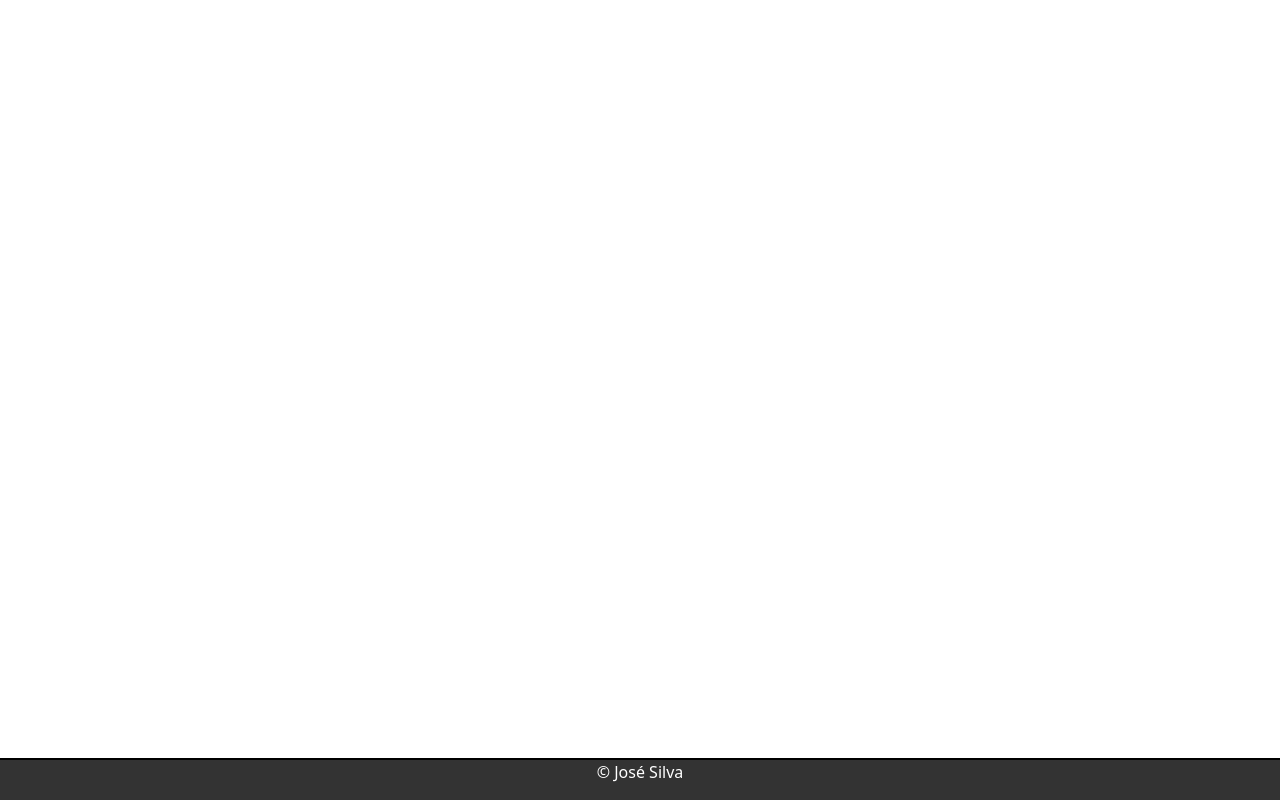
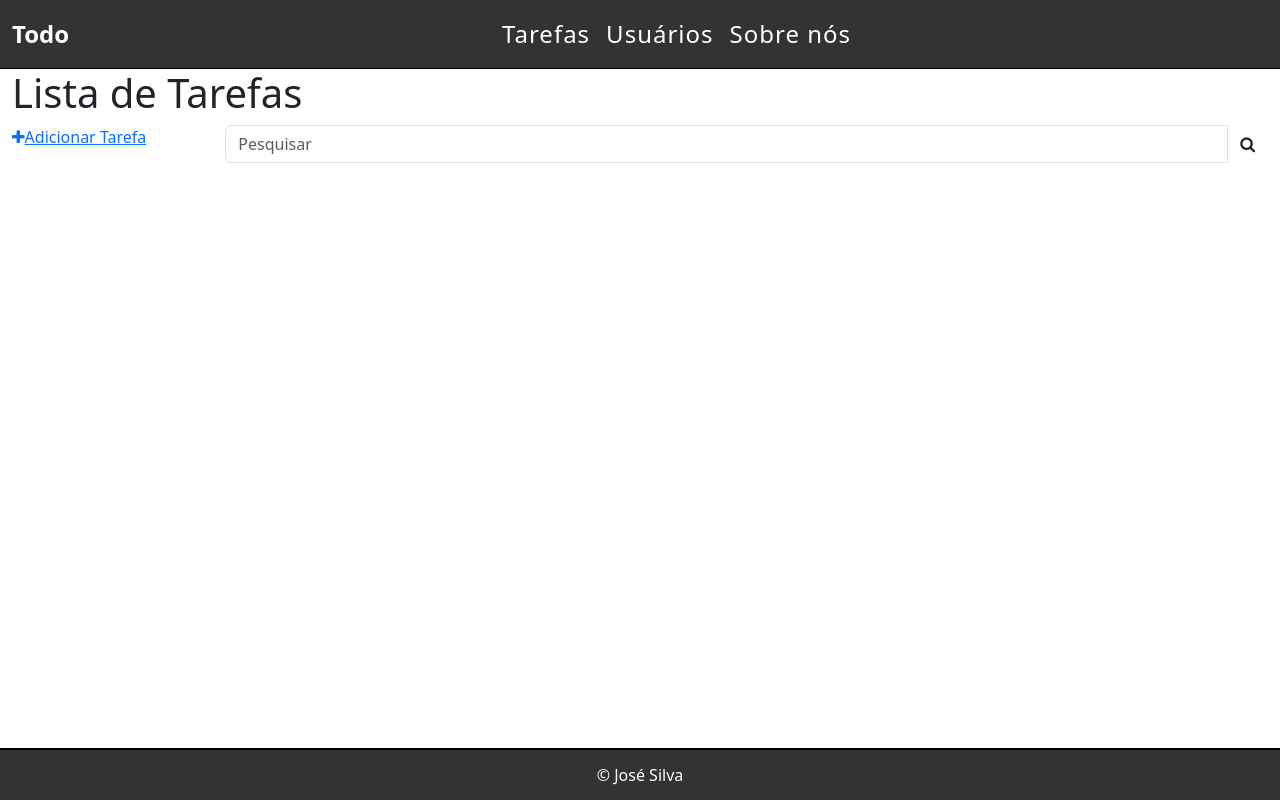
Before and after one commit to Andersonj7z/Django-Todo, a Django app: page / in a window 1280 px wide. Run offline with Django 5.2, Linux system fonts and the light colour scheme.

Commit message:
versão 3

```diff
--- a/tarefas/static/css/style.css
+++ b/tarefas/static/css/style.css
@@ -1,6 +1,35 @@
+body{
+    margin: 0 !important;
+    padding: 0 !important;
+}
+
+/* Navbar */
+.navbar{
+    background-color: #333 !important;
+    border-bottom: 1px solid black !important;
+}
+
+.navbar-nav{
+    margin: auto !important;
+}
+
+.navbar-brand{
+    font-weight: bold !important;
+    font-size: 1.5em !important;
+}
+
+.nav-link{
+    color: white !important;
+    font-size: 1.5em !important;
+    letter-spacing: 1px !important;
+}
+
 footer{
     background-color: #333 !important;
     border-top: 2px solid black !important;
     color: white !important;
-    text-align: center !important;
+    display: flex !important;
+    align-items: center !important;
+    justify-content: center !important;
+    padding: 0.8em !important;
 }
--- a/templates/tarefas/list.html
+++ b/templates/tarefas/list.html
@@ -1,26 +1,69 @@
 {% load static %}
 <!DOCTYPE html>
 <html lang="pt-br">
+
 <head>
     <meta charset="UTF-8">
     <meta name="viewport" content="width=device-width, initial-scale=1.0">
     <title>Listagem</title>
     <link href="https://cdn.jsdelivr.net/npm/bootstrap@5.3.3/dist/css/bootstrap.min.css" rel="stylesheet">
     <link rel="stylesheet" href="{% static '/css/style.css'%}">
+    <link rel="stylesheet" href="https://cdnjs.cloudflare.com/ajax/libs/font-awesome/4.7.0/css/font-awesome.min.css">
 </head>
+
 <body>
     <header>
+        <nav class="navbar navbar-expand-sm navbar-dark bg-dark">
+            <div class="container-fluid">
+                <a class="navbar-brand" href="javascript:void(0)">Todo</a>
+                <button class="navbar-toggler" type="button" data-bs-toggle="collapse" data-bs-target="#mynavbar">
+                    <span class="navbar-toggler-icon"></span>
+                </button>
+                <div class="collapse navbar-collapse" id="mynavbar">
+                    <ul class="navbar-nav me-auto">
+                        <li class="nav-item">
+                            <a class="nav-link" href="javascript:void(0)">Tarefas</a>
+                        </li>
+                        <li class="nav-item">
+                            <a class="nav-link" href="javascript:void(0)">Usuários</a>
+                        </li>
+                        <li class="nav-item">
+                            <a class="nav-link" href="javascript:void(0)">Sobre nós</a>
+                        </li>
+                    </ul>
+                </div>
+            </div>
+        </nav>
+    </header>
+    <main class="container-fluid">
+        <div class="list-div">
+            <h1>Lista de Tarefas</h1>
+            <div class="row">
+                <div class="col-sm-2">
+                    <a id="add-buttom" href="">
+                        <i class="fa fa-plus"></i>Adicionar Tarefa
+                    </a>
 
-    </header>
-    <main>
+                </div>
+                <div class="col-sm-10">
+                    <div class="input-group">
+                        <input type="text" class="form-control" placeholder="Pesquisar" name="search">
+                        <div class="input-group-btn">
+                            <button class="btn btn-default" type="submit"><i class="fa fa-search"></i></button>
+                        </div>
+                    </div>
+                </div>
+            </div>
+        </div>
 
     </main>
     <footer class="fixed-bottom">
-        <p>&copy; José Silva</p>
+        &copy; José Silva
     </footer>
 
 
 </body>
 <script src="https://cdn.jsdelivr.net/npm/bootstrap@5.3.3/dist/js/bootstrap.bundle.min.js"></script>
 <script src="{% static 'js/script.js' %}"></script>
+
 </html>
```
